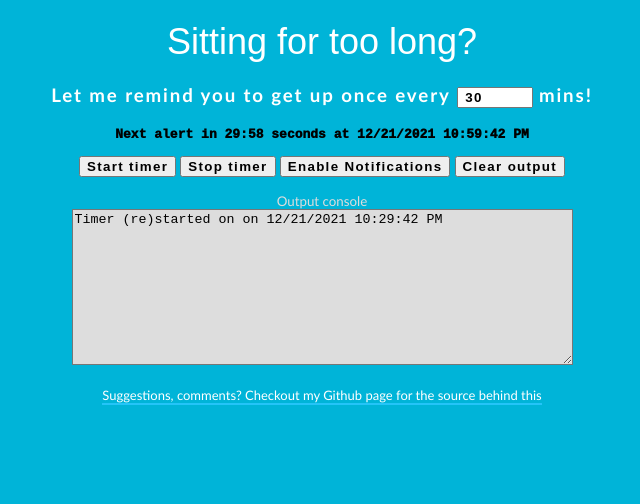
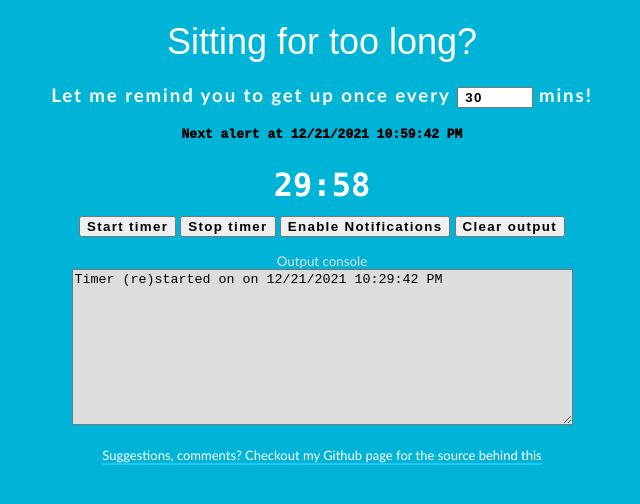
Before and after one commit to RPuvvula/InactiveTimer, a plain HTML site: page index.html in a window 1280 px wide. Both pictures are taken after a click on the button "Start timer". Shown: the whole page, without its empty margins (318-958 px from the left). Drawn offline with Linux system fonts and the light colour scheme.

Commit message:
separated countdown

```diff
--- a/index.html
+++ b/index.html
@@ -17,13 +17,16 @@
             <h1>Sitting for too long?</h1>
         </header>
         <section>
-            <h3 class="myHighlight">Let me remind you to get up once every <input title="Interval" class="interval" type="number" name="interval"
-                    id="interval" value="30"> mins!</h3>
-            <pre id="timeroutput">Start your timer to get started</pre>
+            <h3 class="myHighlight">Let me remind you to get up once every <input title="Interval" class="interval"
+                    type="number" name="interval" id="interval" value="30"> mins!</h3>
+            <pre id="timeroutput-date">Start your timer to get started</pre>
+            <div class="ui-flip-clock--unit">
+                <span id="ticker">00:00</span></div>
         </section>
         <div>
             <form action="">
-                <input id="start" type="button" value="Start timer" onclick="startTimer(document.getElementById('interval').value);">
+                <input id="start" type="button" value="Start timer"
+                    onclick="startTimer(document.getElementById('interval').value);">
                 <input id="stop" type="button" value="Stop timer" onclick="stopAllTimers();">
                 <input type="button" value="Enable Notifications" onclick="askNotificationPermission();">
                 <input type="button" value="Clear output" onclick="clearOutput();">
@@ -34,7 +37,8 @@
             <label for="output">Output console</label>
             <textarea name="output-console" id="output" cols="60" rows="10" readonly></textarea>
             <ul>
-                <li><a href="https://github.com/RPuvvula/InactiveTimer" target="_blank">Suggestions, comments? Checkout my Github page for the source behind this</a></li>
+                <li><a href="https://github.com/RPuvvula/InactiveTimer" target="_blank">Suggestions, comments? Checkout
+                        my Github page for the source behind this</a></li>
             </ul>
         </footer>
         </p>
--- a/scripts/myScripts.js
+++ b/scripts/myScripts.js
@@ -4,8 +4,9 @@ let nextAlertAt;
 let nIntervalInMinutes = 30
 let nInterval = 60 * nIntervalInMinutes; //interval time in seconds
 
-function setOutput(outputString) {
-    document.querySelector('#timeroutput').textContent = outputString;
+function setOutput(outputString, ticker) {
+    document.querySelector('#timeroutput-date').textContent = outputString;
+    document.querySelector('#ticker').textContent = ticker ? ticker : "00:00";
 }
 
 function startTimer(mins) {
@@ -67,7 +68,8 @@ function startCountdown() {
 
     countdownId = setInterval(() => {
         var datediff = new Date(nextAlertAt - Date.now());
-        setOutput(`Next alert in ${datediff.getMinutes()}:${datediff.getSeconds()} seconds at ${nextAlertAt.toLocaleDateString() + ' ' + nextAlertAt.toLocaleTimeString()}`);
+
+        setOutput(`Next alert at ${nextAlertAt.toLocaleDateString() + ' ' + nextAlertAt.toLocaleTimeString()}`, `${datediff.getMinutes()}:${datediff.getSeconds()}`);
     }, 1000); //every second
 }
 
--- a/styles/index.css
+++ b/styles/index.css
@@ -30,10 +30,11 @@ a {
   text-decoration: none;
   color: white;
   font-size: small;
-    transition: color .2s ease;
+  transition: color 0.2s ease;
 }
 
-a:hover, a:focus {
+a:hover,
+a:focus {
   color: bisque;
 }
 
@@ -70,3 +71,13 @@ label {
   width: 5%;
   padding-left: 0.5em;
 }
+
+.ui-flip-clock--unit {
+  color: #fff;
+  font-family: Consolas, Liberation Mono, Courier, monospace;
+  font-weight: 700;
+  font-size: 32px;
+  line-height: 60px;
+  text-align: center;
+  border-radius: 4px;
+}
```
Lines whose indentation alone changed are shown as unchanged.
